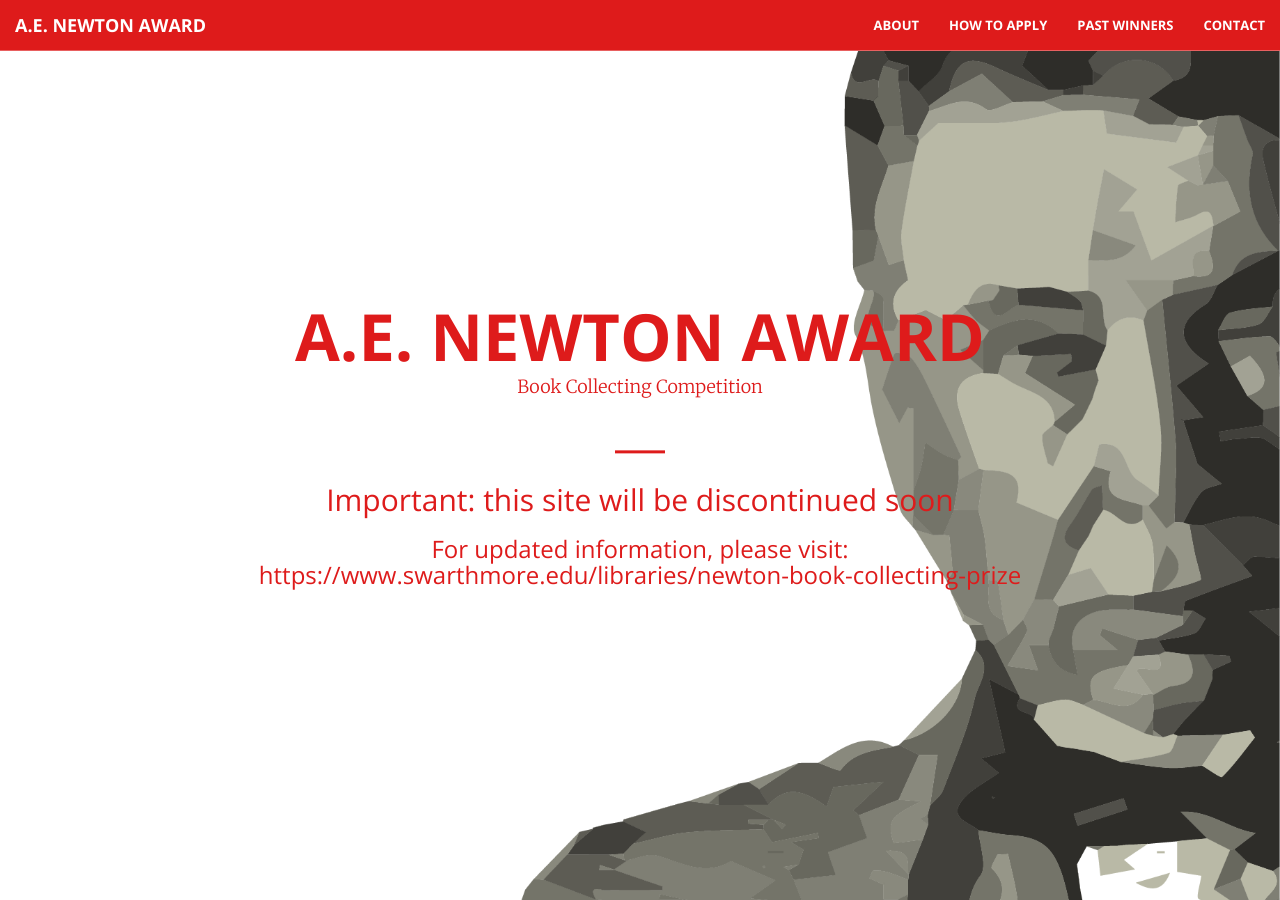
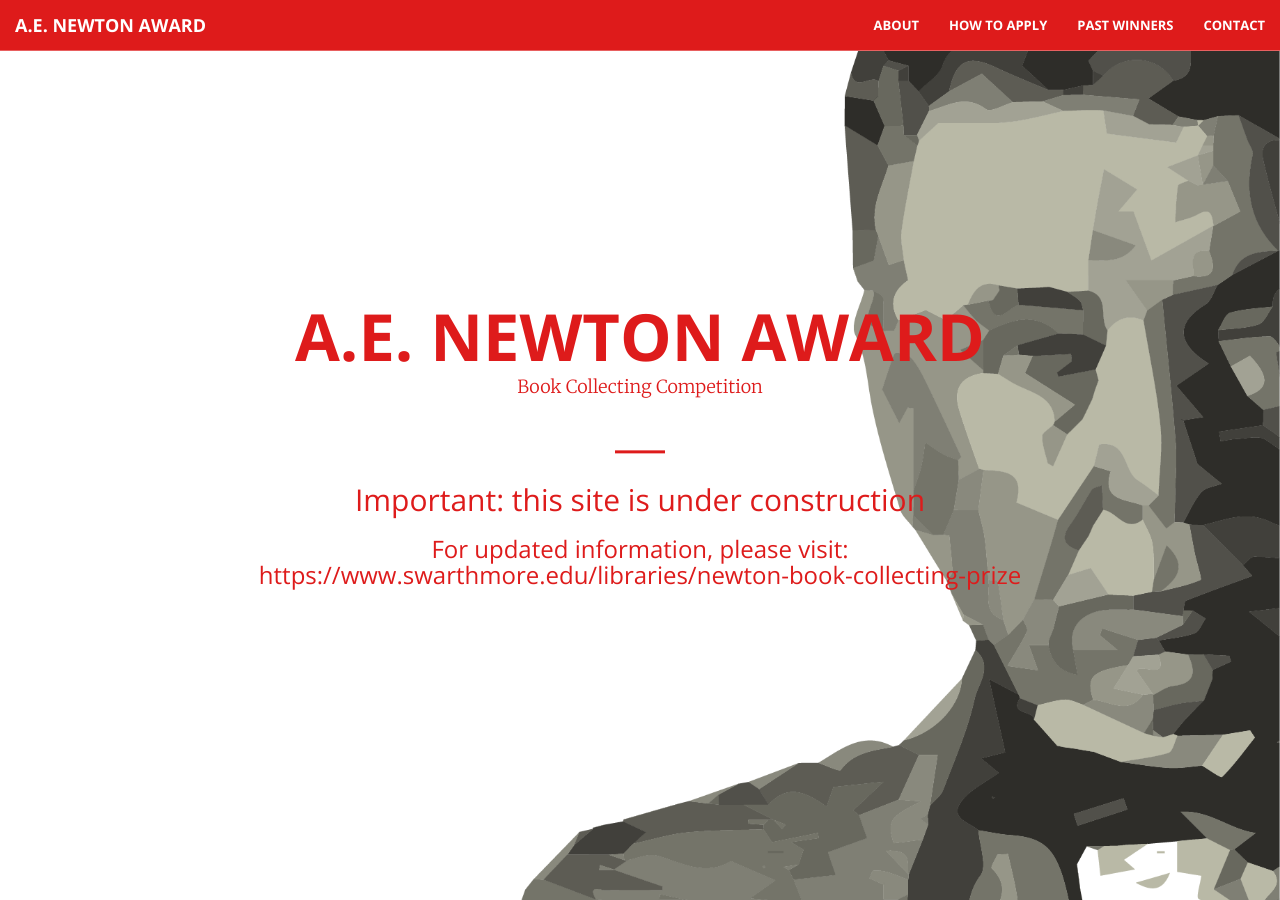
Before and after one commit to swat-ds/bookaward.swarthmore.edu, a Jekyll site: the page built from index.html, in a window 1280 px wide and 900 px high. Built offline with Jekyll 4.4.1, drawn with Linux system fonts in a browser that asks for light colours; nearby versions of some CDN libraries; library files that are not in the unit come from our copies.

Commit message:
updates site

```diff
--- a/_includes/header.html
+++ b/_includes/header.html
@@ -4,7 +4,7 @@
             <h1>A.E. Newton Award</h1>
             <p>Book Collecting Competition</p>
             <hr>
-            <h2>Important: this site will be discontinued soon</h2>
+            <h2>Important: this site is under construction</h2>
             <h3>For updated information, please visit: <br>
                  https://www.swarthmore.edu/libraries/newton-book-collecting-prize</h3>
 
```
